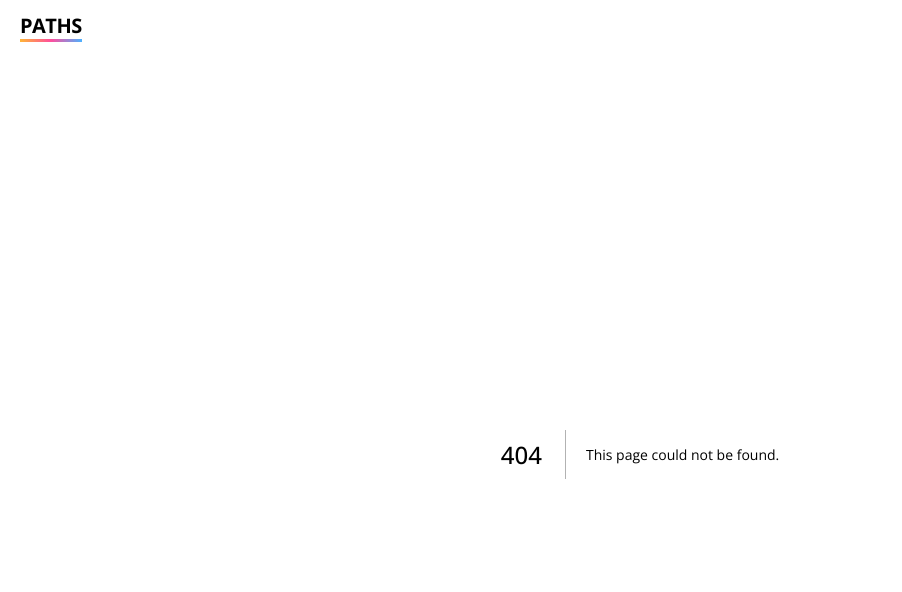
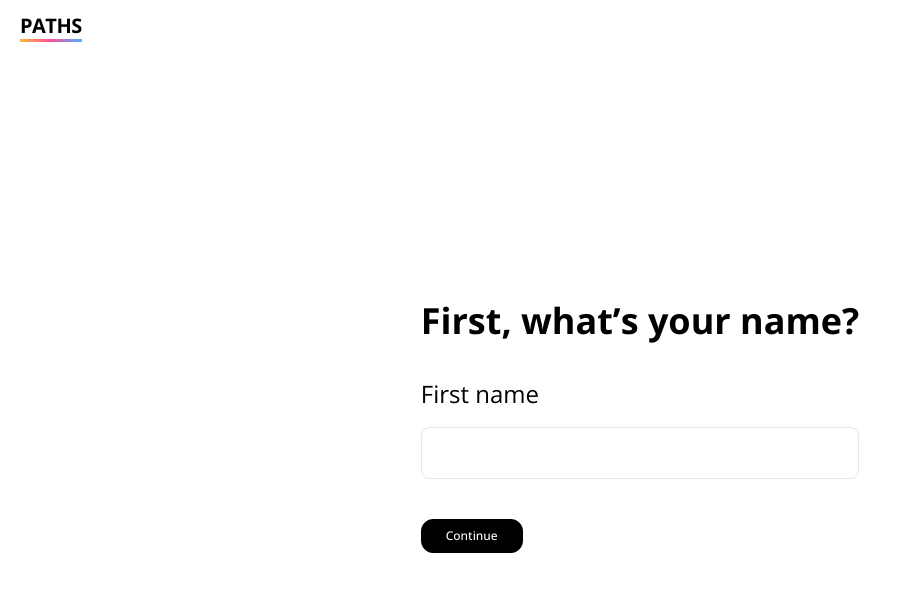
Before and after one commit to Staunchglobal/paths-hackathon, a Next.js app: page /name in a window 1280 px wide. Before the commit this address had no page. Shown: the top 592 px of the page, without its empty margins (0-902 px from the left). Built offline with nearby package versions, Linux system fonts and the light colour scheme.

Commit message:
added the name page field

```diff
--- /dev/null
+++ b/src/app/name/page.tsx
@@ -0,0 +1,26 @@
+import { Input } from '@/components';
+import { Button } from '@/components/Button';
+import React from 'react';
+
+const Name = () => {
+  return (
+    <div className="flex h-full items-center justify-center overflow-y-auto md:min-h-[calc(100vh-54px)]">
+      <div className="py-5 md:py-2">
+        <div className="flex items-center justify-center">
+          <form>
+            <h1 className="mb-[40px] text-4xl font-bold">
+              First, what’s your name?
+            </h1>
+
+            <Input label="First name" inputSize={'lg'} name="name" required />
+            <Button variant={'black'} className="mt-[40px]" type="submit">
+              {'Continue'}
+            </Button>
+          </form>
+        </div>
+      </div>
+    </div>
+  );
+};
+
+export default Name;
--- /dev/null
+++ b/src/components/Input/Input.tsx
@@ -0,0 +1,121 @@
+'use client';
+
+// import { InformationRed, PasswordHidden, PasswordShow } from '@/assets/icons';
+import { cn } from '@/lib/utils';
+import { forwardRef, useState } from 'react';
+
+import { type InputProps, inputVariants, labelSize } from './inputType';
+
+const Input = forwardRef<HTMLInputElement, InputProps>(
+  (
+    {
+      className,
+      name,
+      type,
+      variant,
+      inputSize,
+      passwordWithIcon,
+
+      label,
+      labelStyles,
+
+      min,
+      disabled,
+      isError,
+      errorMessage,
+
+      //  icon styles (majority if the time it will be used with the default style)
+      ...props
+    }: InputProps,
+    ref,
+  ) => {
+    const [isFocused, setIsFocused] = useState(false);
+    const [showToggleIcon] = useState(type === 'password' && passwordWithIcon);
+    // const [passwordVisible, setPasswordVisibility] = useState(false);
+
+    return (
+      <div
+        className={cn(
+          'relative flex flex-col gap-5',
+          disabled && 'cursor-not-allowed',
+        )}
+      >
+        {label && (
+          <label
+            htmlFor={name}
+            id={name}
+            className={cn(
+              labelSize[inputSize || 'md'],
+              labelStyles,
+              'font-normal',
+            )}
+          >
+            {label}
+          </label>
+        )}
+        <div
+          className={cn(
+            'flex items-center',
+
+            inputVariants({ variant, inputSize }),
+
+            isFocused ? 'border-primary-900' : '',
+            showToggleIcon ? 'justify-between' : 'justify-start',
+            isError && 'border-red-500',
+            disabled && 'bg-gray-light',
+            type === 'date' ? 'py-[7px]' : '',
+            className,
+          )}
+        >
+          {/* {leftIcon && (
+            <img
+              className={cn(leftIconStyles, disabled && 'opacity-30')}
+              src={leftIcon}
+              alt={`icon_leftIcon_${name}_input`}
+            />
+          )} */}
+          <input
+            disabled={disabled}
+            min={min}
+            className={cn(
+              'disabled:bg-gray-light w-full bg-white autofill:!bg-white focus-visible:outline-none disabled:cursor-not-allowed disabled:opacity-30',
+              className,
+            )}
+            onFocus={() => setIsFocused(true)}
+            onBlur={() => setIsFocused(false)}
+            ref={ref}
+            {...props}
+          />
+          {/* {showToggleIcon && (
+            <img
+              src={passwordVisible ? PasswordShow : PasswordHidden}
+              className={cn(rightIconStyles, disabled && 'opacity-30')}
+              alt="password_icon"
+              onClick={() => setPasswordVisibility(prev => !prev)}
+            />
+          )} */}
+          {/* {rightIcon && (
+            <img
+              className={cn(rightIconStyles, disabled && 'opacity-30')}
+              src={rightIcon}
+              alt={`icon_right_${name}_input`}
+            />
+          )} */}
+        </div>
+
+        {isError && errorMessage && (
+          <div className="absolute bottom-[-24px]">
+            <div className="flex items-center gap-1">
+              {/* <img src={InformationRed} /> */}
+              <p className="text-xs text-red-500">{errorMessage}</p>
+            </div>
+          </div>
+        )}
+      </div>
+    );
+  },
+);
+
+Input.displayName = 'Input';
+
+export { Input };
--- /dev/null
+++ b/src/components/Input/inputType.tsx
@@ -0,0 +1,80 @@
+import { cva } from 'class-variance-authority';
+
+export const inputVariants = cva(
+  'border-gray-border flex w-full rounded-lg border bg-[#ffff] px-[12px] py-[8px]',
+  {
+    variants: {
+      variant: {
+        default: '',
+      },
+      inputSize: {
+        lg: 'min-h-[52px] text-lg font-normal leading-[20px]',
+        md: 'min-h-[44px] text-base font-normal',
+        sm: 'min-h-[36px] text-sm font-normal leading-[20px]',
+        xs: 'min-h-[30px] text-xs font-normal leading-[14px]',
+      },
+    },
+    defaultVariants: {
+      variant: 'default',
+      inputSize: 'md',
+    },
+  },
+);
+export interface InputProps
+  extends React.InputHTMLAttributes<HTMLInputElement> {
+  variant?: 'default';
+  inputSize?: 'md' | 'sm' | 'lg' | 'xs';
+  passwordWithIcon?: boolean; //to show the toggle icon if the type is password
+  leftIcon?: string;
+  rightIcon?: string;
+  label?: string;
+  labelStyles?: string;
+  min?: number;
+  ref?: React.Ref<HTMLInputElement>;
+  isError?: boolean;
+  leftIconStyles?: string;
+  rightIconStyles?: string;
+  errorMessage?: string;
+}
+
+export const labelSize = {
+  lg: 'text-2xl leading-[26px] font-medium',
+  sm: 'text-sm font-medium  leading-[20px]',
+  md: 'text-sm font-medium  leading-[20px]',
+  xs: 'text-xs font-medium leading-[14px]',
+};
+
+export type Option = {
+  label: string;
+  value: string;
+};
+
+export const textAreaInvariant = cva(
+  'border-gray-border flex w-full rounded-lg border bg-[#ffff] px-[12px] py-[8px]',
+  {
+    variants: {
+      variant: {
+        default: '',
+      },
+      inputSize: {
+        lg: 'text-[22px] leading-[24px]',
+        md: 'text-base font-normal',
+        sm: 'min-h-[36px] text-sm font-normal leading-[20px]',
+        xs: 'min-h-[30px] text-xs font-normal leading-[14px]',
+      },
+    },
+    defaultVariants: {
+      variant: 'default',
+      inputSize: 'md',
+    },
+  },
+);
+
+export interface TextAreaProps
+  extends React.TextareaHTMLAttributes<HTMLTextAreaElement> {
+  label?: string;
+  className?: string;
+  labelStyles?: string;
+  inputSize: 'xs' | 'md' | 'sm' | 'lg';
+  variant?: 'default' | null;
+}
--- a/src/components/index.ts
+++ b/src/components/index.ts
@@ -1,2 +1,3 @@
-export { default as Checkbox } from "./Checkbox/Checkbox";
-export { Label } from "./Label/Label";
+export { default as Checkbox } from './Checkbox/Checkbox';
+export { Label } from './Label/Label';
+export { Input } from './Input/Input';
```
